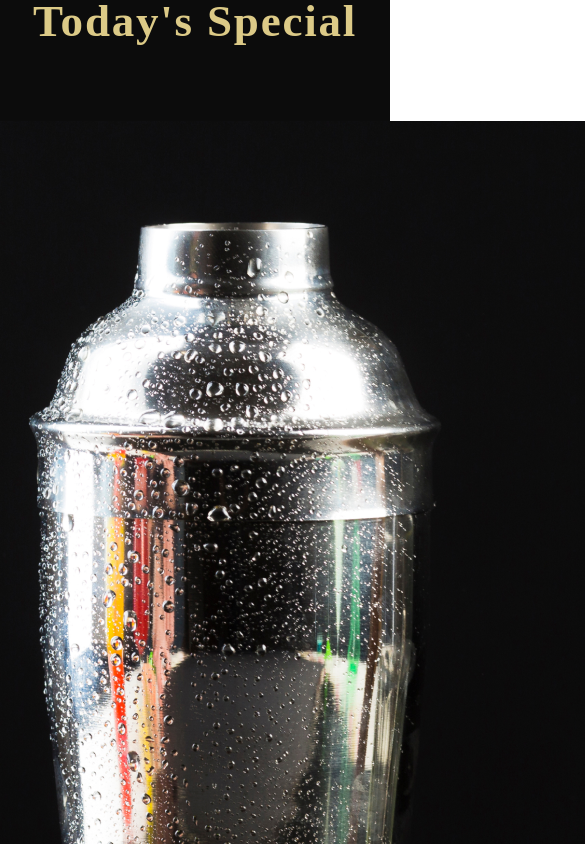
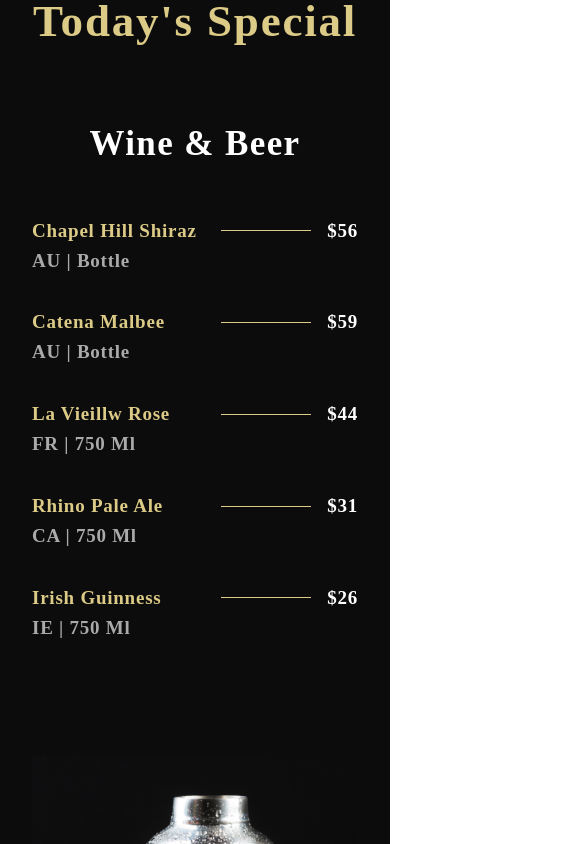
Before and after one commit to julion-mkk/restaurant_menu_react, a React (Create React App) app: page / in a window 390 px wide. Shown: the part 3560-4404 px from the top of the page, 585 px wide, since content can reach past the window. Built offline with nearby package versions, Linux system fonts and the light colour scheme; a web font is replaced by a local one.

Commit message:
special menu done

```diff
--- a/src/components/Menuitem/MenuItem.css
+++ b/src/components/Menuitem/MenuItem.css
@@ -0,0 +1,33 @@
+.app__menuitem {
+    width: 100%;
+    display: flex;
+    flex-direction: column;
+}
+
+.app__menuitem-header {
+    display: flex;
+    justify-content: space-between;
+    align-items: center;
+}
+
+.app__menuitem-dash {
+    width: 90px;
+    height: 1px;
+    background: var(--color-golden);
+    margin: 0 1rem;
+}
+
+.app__menuitem-sub {
+    width: 100%;
+    margin-bottom: 2rem;
+}
+
+.app__menuitem-name {
+    flex: 1;
+}
+
+.app__menuitem-price {
+    display: flex;
+    justify-content: flex-end;
+    align-items: flex-end;
+}
--- a/src/components/Menuitem/MenuItem.jsx
+++ b/src/components/Menuitem/MenuItem.jsx
@@ -2,10 +2,21 @@
 
 import './MenuItem.css';
 
-const MenuItem = () => (
-  <div>
-    MenuItem
-  </div>
+const MenuItem = ({title, price, tags}) => (
+<div className="app__menuitem">
+    <div className='app__menuitem-header'>
+        <div className="app__menuitem-name">
+            <p className="p__cormorant" style={{ color : '#DCCA87'}}>{title}</p>
+        </div>
+        <div className='app__menuitem-dash'/>
+        <div className="app__menuitem-price">
+            <p className="p__cormorant">{price}</p>
+        </div>
+    </div>
+    <div className="app__menuitem-sub">
+        <p className="p__cormorant" style={{color: '#AAA'}}>{tags}</p>
+    </div>
+</div>
 );
 
 export default MenuItem;
--- a/src/components/Navbar/Navbar.jsx
+++ b/src/components/Navbar/Navbar.jsx
@@ -14,9 +14,9 @@
             <ul className="app__navbar-links">
                 <li className="p__opensans"><a href="#home">Home</a></li>
                 <li className="p__opensans"><a href="#aboutUs">About Us</a></li>
+                <li className="p__opensans"><a href="#menu">Menu</a></li>
+                <li className="p__opensans"><a href="#awards">Awards</a></li>
                 <li className="p__opensans"><a href="#contact">Contact Us</a></li>
-                <li className="p__opensans"><a href="#blog">Blog</a></li>
-                <li className="p__opensans"><a href="#landing">Landing</a></li>
             </ul>
             <div className="app__navbar-login">
                 <a href="#login" className="p__opensans"> Log In / Register</a>
@@ -30,9 +30,9 @@
                     <ul className="app__navbar-smallscreen_links">
                         <li className="p__opensans"><a href="#home">Home</a></li>
                         <li className="p__opensans"><a href="#aboutUs">About Us</a></li>
+                        <li className="p__opensans"><a href="#menu">Menu</a></li>
+                        <li className="p__opensans"><a href="#awards">Awards</a></li>
                         <li className="p__opensans"><a href="#contact">Contact Us</a></li>
-                        <li className="p__opensans"><a href="#blog">Blog</a></li>
-                        <li className="p__opensans"><a href="#landing">Landing</a></li>
                     </ul>
                 </div>}
             </div>
--- a/src/container/Menu/SpecialMenu.css
+++ b/src/container/Menu/SpecialMenu.css
@@ -17,3 +17,72 @@
     align-items: flex-start;
     flex-direction: row;
 }
+
+.app__specialMenu-menu_heading {
+    font-family: var(--font-base);
+    margin-bottom: 1rem;
+    font-size: 45px;
+    font-weight: 600;
+    line-height: 58px;
+    letter-spacing: 0.04em;
+    text-align: center;
+    color: var(--color-white);
+}
+
+.app__specialMenu-menu_wine,
+.app__specialMenu-menu_cocktail {
+    flex: 1;
+    width: 100%;
+    display: flex;
+    flex-direction: column;
+}
+
+.app__specialMenu-menu_img {
+    width: 410px;
+    margin: 0 2rem;
+}
+
+.app__specialMenu-menu_img img {
+    width: 100%;
+    height: auto;
+}
+
+.app__specialMenu-menu_items {
+    display: flex;
+    flex-direction: column;
+    margin: 2rem 0;
+    width: 100%;
+}
+
+/*@media screen and (max-width: 2000px) {
+    .app__specialMenu-menu_img {
+        width: 610px;
+    }
+
+    .app__specialMenu-menu_img img {
+        width: 100%;
+    }
+}*/
+
+@media screen and (max-width: 1150px) {
+    .app__specialMenu-menu {
+        flex-direction: column;
+        align-items: center;
+    }
+
+    .app__specialMenu-menu_img {
+        margin: 3rem 0;
+    }
+}
+
+@media screen and (max-width: 650px) {
+    .app__specialMenu-menu_img {
+        width: 100%;
+
+    }
+
+    .app__specialMenu-menu_heading {
+        font-size: 35px;
+        line-height: 48px;
+    }
+}
```
